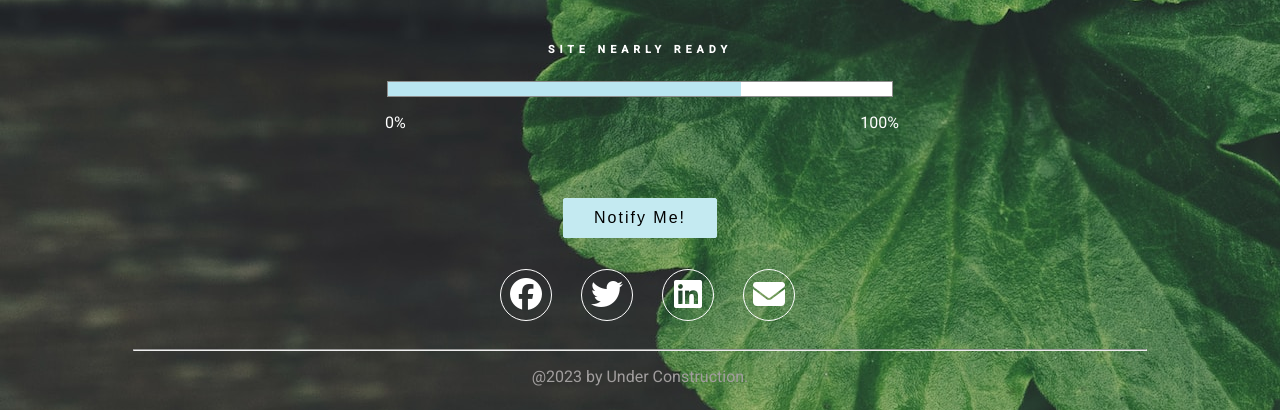
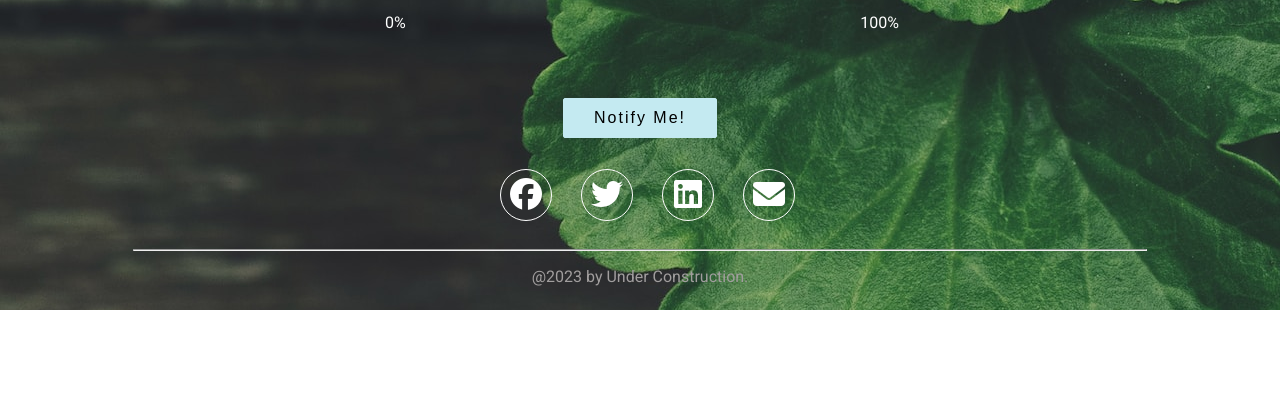
Before and after one commit to pmiapier/CC15-Construction, a plain HTML site: page index.html in a window 1280 px wide. Shown: the part 577-987 px from the top of the page. After the commit the page ends 887 px from the top, so only its background shows below. Drawn offline with Linux system fonts and the light colour scheme.

Commit message:
edited style

```diff
--- a/index.html
+++ b/index.html
@@ -65,7 +65,7 @@
         width: 80%;
         margin-left: auto;
         margin-right: auto;
-        margin-top: 150px;
+        margin-top: 50px;
         /* border: 1px solid #fff; */
       }
 
```
